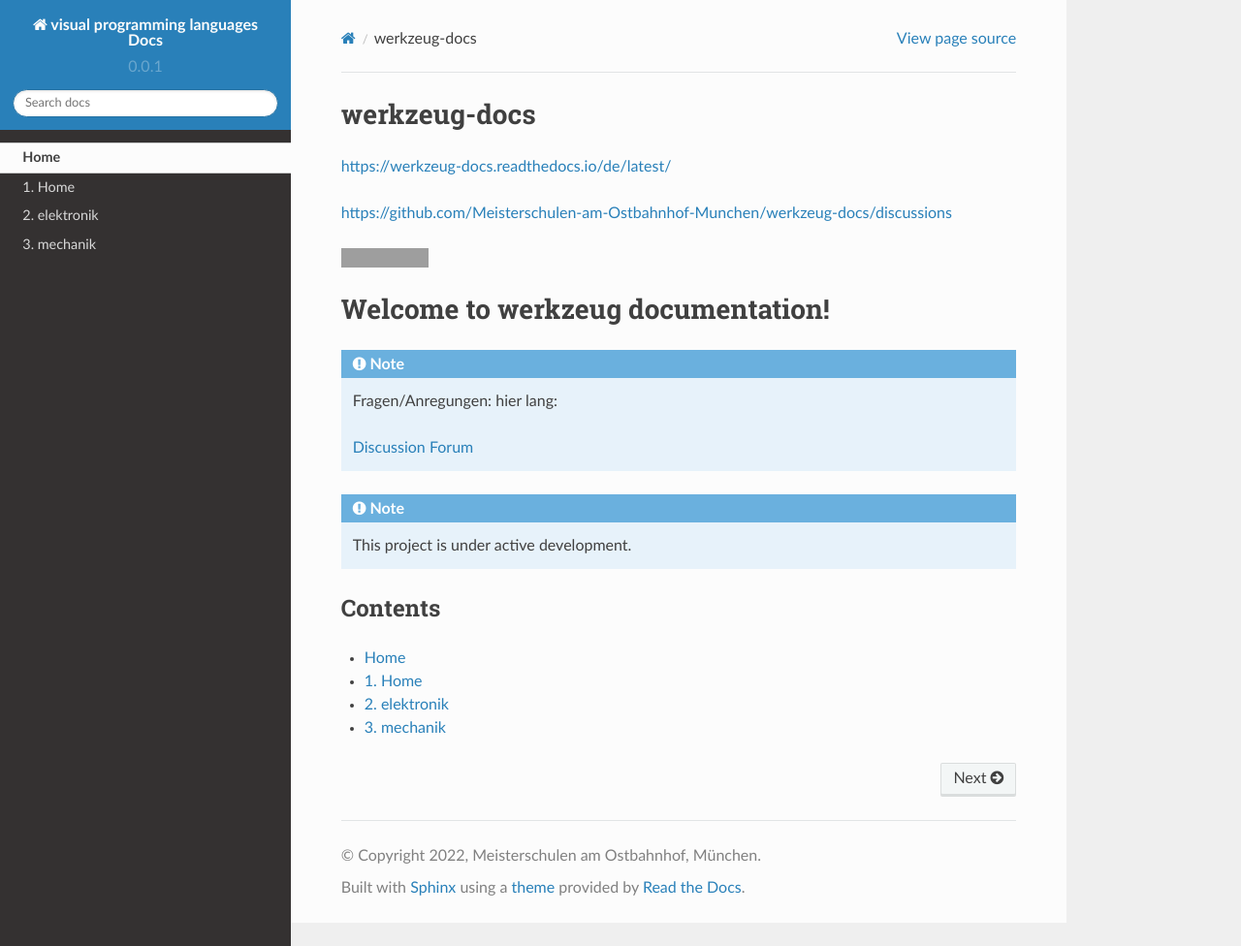
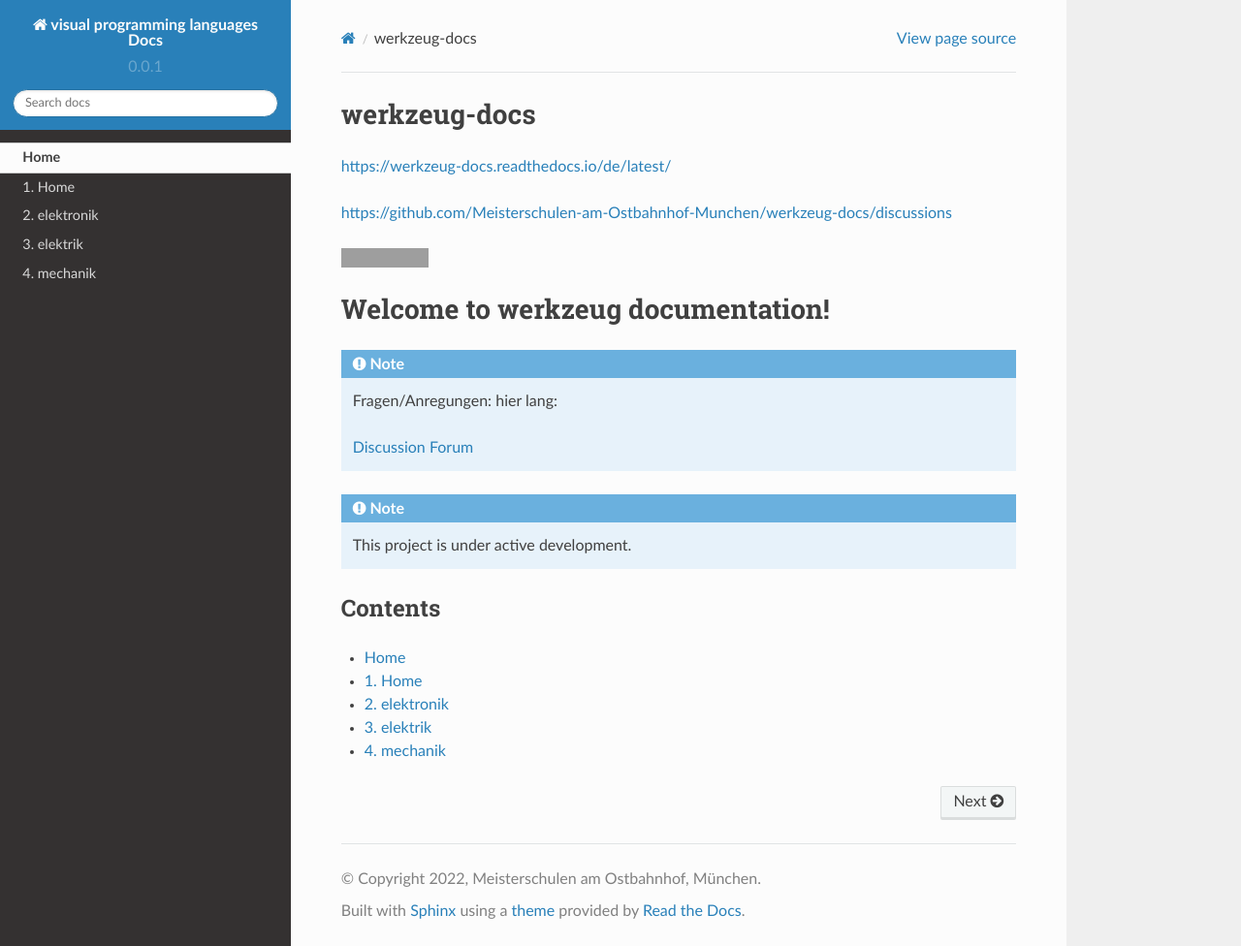
Before and after one commit to diplfranzhoepfinger/werkzeug-docs, a Sphinx documentation site: the page built from docs/index.rst, in a window 1280 px wide and 976 px high. Shown: the whole window at 97% size. Built offline with Sphinx 7.4.7 and the Read the Docs theme 2.0.0, drawn with Linux system fonts in a browser that asks for light colours; grey boxes are pictures that could not be loaded.

Commit message:
elektrik

```diff
--- /dev/null
+++ b/docs/elektrik/elektrik.rst
@@ -0,0 +1,3 @@
+
+elektrik
+========================================
--- a/docs/index.rst
+++ b/docs/index.rst
@@ -22,4 +22,5 @@
    Home <self>
    Home
    elektronik/elektronik
+   elektrik/elektrik
    mechanik/mechanik
```
